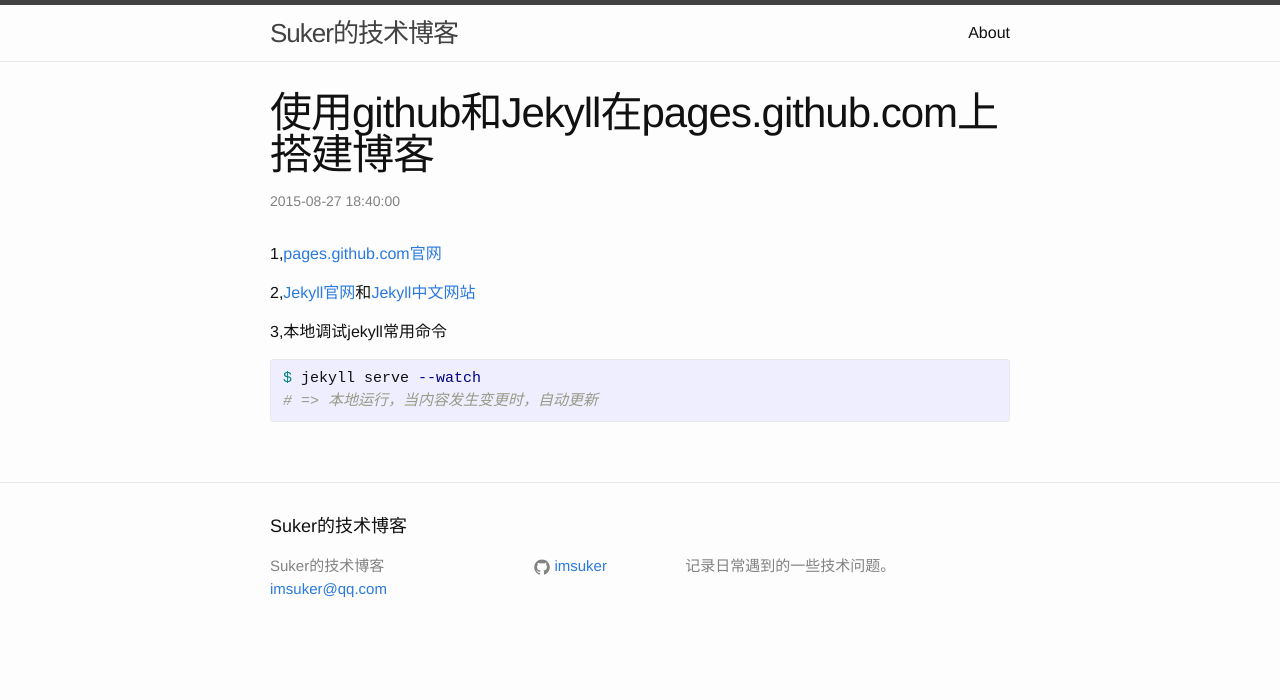
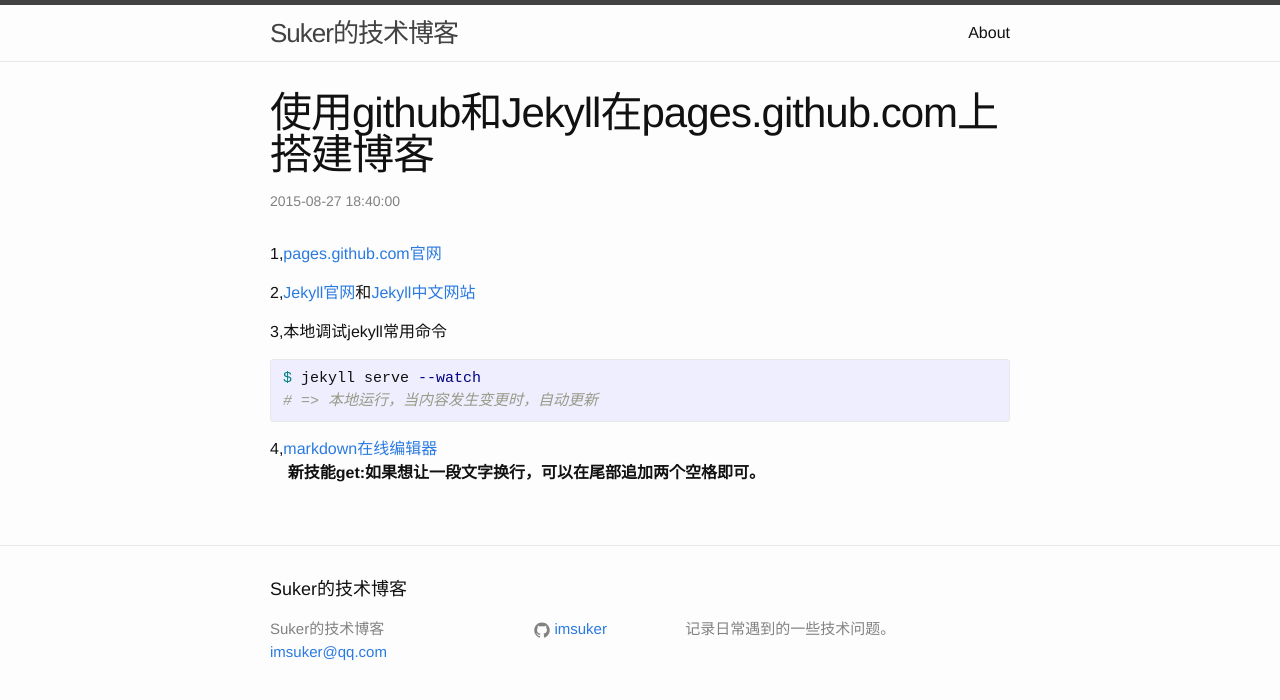
Before and after one commit to imsuker/imsuker.github.io, a Jekyll site: the page built from _posts/2015-08-27-use-jekyll.md, in a window 1280 px wide. Shown: the top 700 px of the page. Built offline with Jekyll 4.4.1, drawn with Linux system fonts in a browser that asks for light colours.

Commit message:
添加markdown链接

```diff
--- a/_posts/2015-08-27-use-jekyll.md
+++ b/_posts/2015-08-27-use-jekyll.md
@@ -13,3 +13,5 @@
 $ jekyll serve --watch
 # => 本地运行，当内容发生变更时，自动更新
 {% endhighlight %}
+4,[markdown在线编辑器](https://www.zybuluo.com/mdeditor)
+&nbsp;&nbsp;&nbsp;&nbsp;**新技能get:如果想让一段文字换行，可以在尾部追加两个空格即可。**
```
